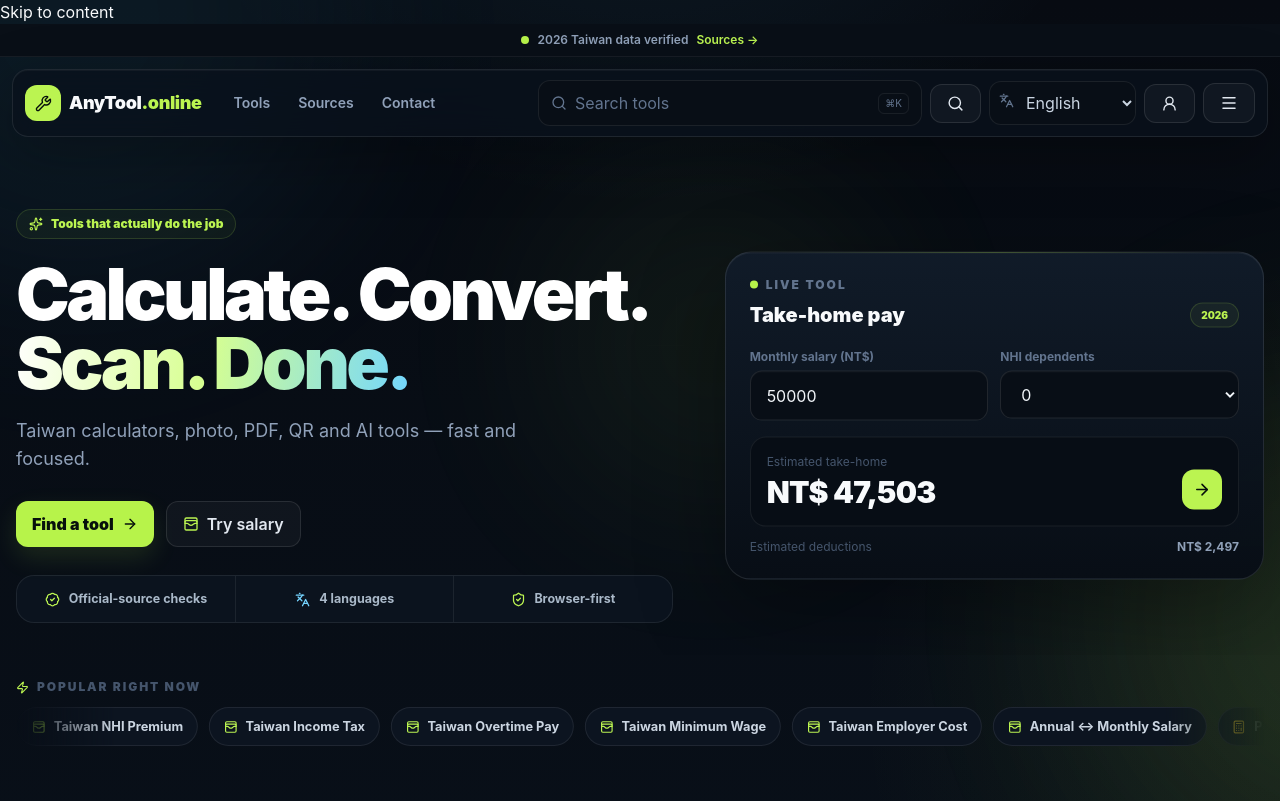
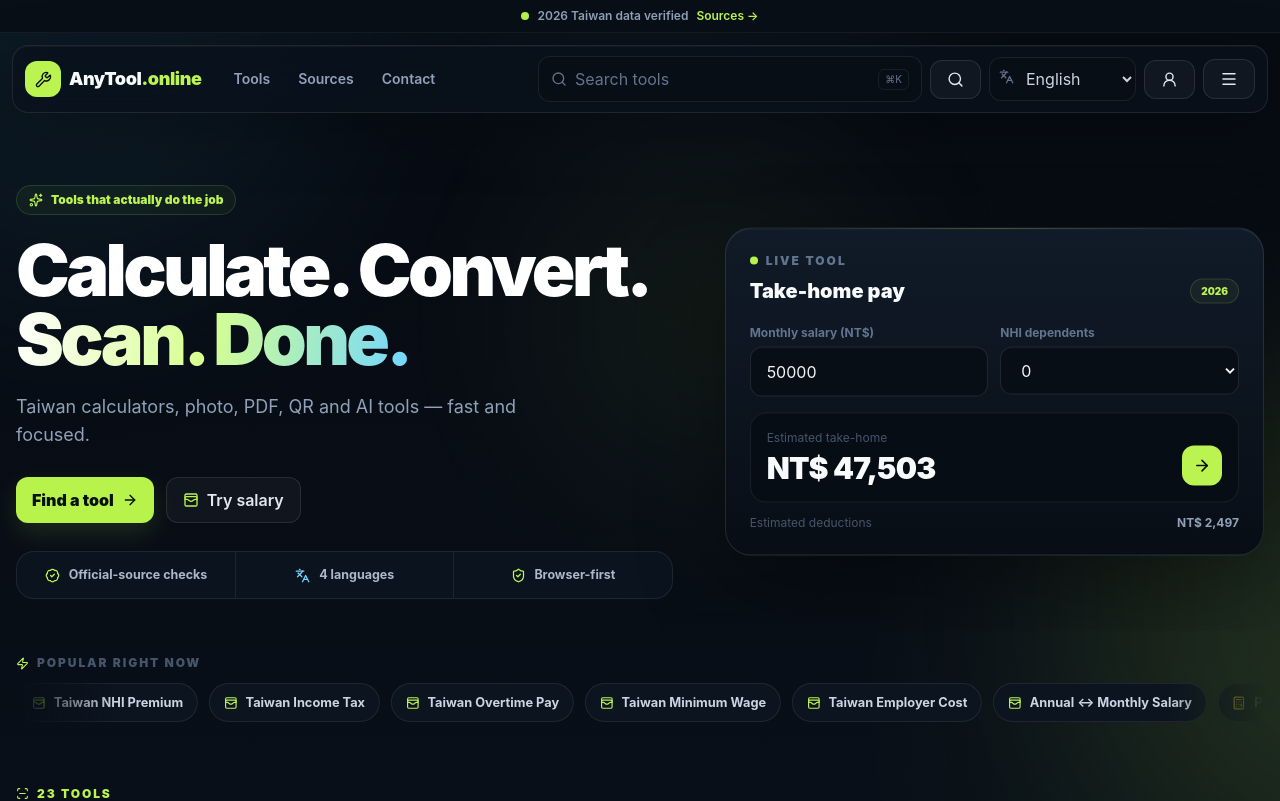
Before and after one commit to KanwarAfaq/anytool-online, a React (Vite) app: page / in a window 1280 px wide. Shown: the top 801 px of the page. Built offline with nearby package versions, Linux system fonts and the light colour scheme.

Commit message:
Prevent reveal animations from hiding content

```diff
--- a/src/index.css
+++ b/src/index.css
@@ -161,9 +161,7 @@ button,a{-webkit-tap-highlight-color:transparent}
 @keyframes ticker{to{transform:translateX(-50%)}}
 @keyframes result-pop{from{opacity:.4;transform:translateY(4px)}to{opacity:1;transform:translateY(0)}}
 
-@supports (animation-timeline:view()){
-  .scroll-reveal{animation:fade-up both;animation-timeline:view();animation-range:entry 5% cover 24%}
-}
+.scroll-reveal{opacity:1;transform:none}
 
 @media(max-width:760px){
   .proof-strip{grid-template-columns:1fr}
@@ -174,3 +172,12 @@ button,a{-webkit-tap-highlight-color:transparent}
 @media(prefers-reduced-motion:reduce){
   *,*::before,*::after{animation-duration:.01ms!important;animation-iteration-count:1!important;scroll-behavior:auto!important;transition-duration:.01ms!important}
 }
+
+
+.skip-link{
+  position:fixed;inset-inline-start:1rem;top:.75rem;z-index:1000;transform:translateY(-180%);
+  border-radius:.75rem;background:var(--lime);padding:.65rem 1rem;font-weight:900;color:#07100c;
+  transition:transform .15s ease;
+}
+.skip-link:focus{transform:translateY(0)}
+:where(a,button,input,select,textarea):focus-visible{outline:2px solid var(--lime);outline-offset:3px}
```
